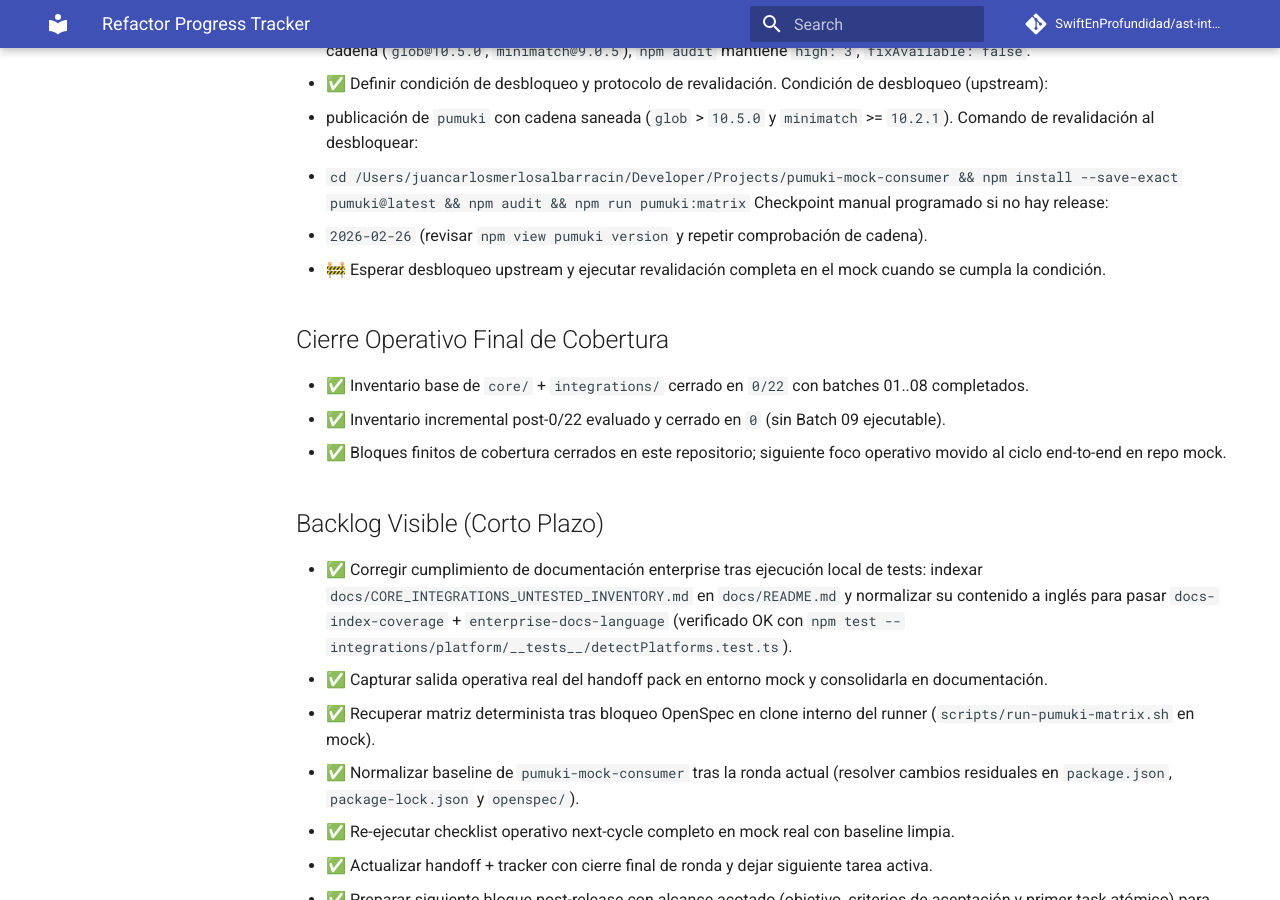
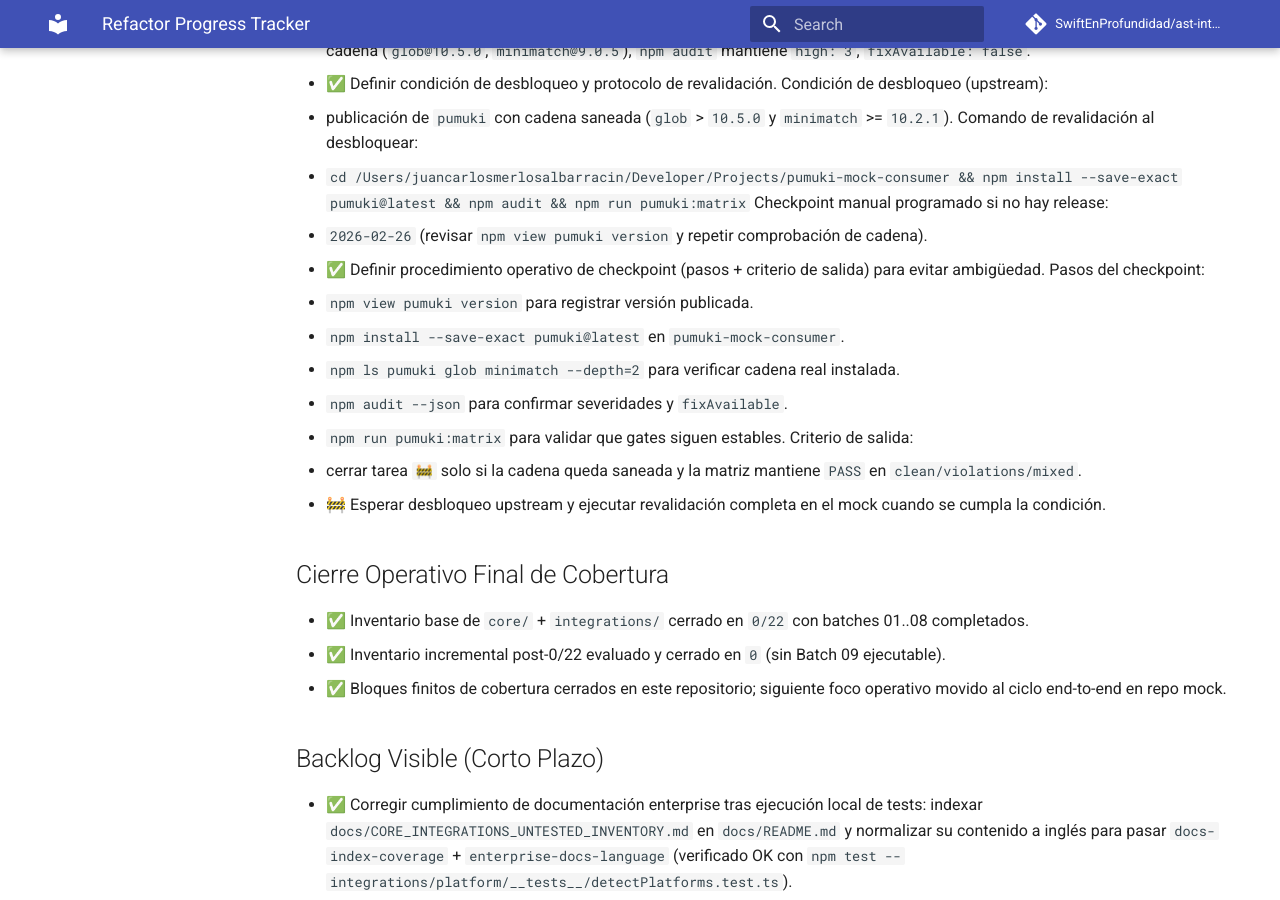
Before and after one commit to SwiftEnProfundidad/ast-intelligence-hooks, an MkDocs documentation site: the page built from docs/REFRACTOR_PROGRESS.md, in a window 1280 px wide and 900 px high, scrolled down 1928 px. Built offline with MkDocs 1.6.1 and Material for MkDocs 9.7.7, drawn with Linux system fonts in a browser that asks for light colours; comment, search, counter and statistics services are not loaded.

Commit message:
docs(tracker): document explicit upstream checkpoint procedure

```diff
--- a/docs/REFRACTOR_PROGRESS.md
+++ b/docs/REFRACTOR_PROGRESS.md
@@ -57,6 +57,15 @@ Estado consolidado del refactor con seguimiento de tareas y evidencia del avance
   - `cd /Users/juancarlosmerlosalbarracin/Developer/Projects/pumuki-mock-consumer && npm install --save-exact pumuki@latest && npm audit && npm run pumuki:matrix`
   Checkpoint manual programado si no hay release:
   - `2026-02-26` (revisar `npm view pumuki version` y repetir comprobación de cadena).
+- ✅ Definir procedimiento operativo de checkpoint (pasos + criterio de salida) para evitar ambigüedad.
+  Pasos del checkpoint:
+  1. `npm view pumuki version` para registrar versión publicada.
+  2. `npm install --save-exact pumuki@latest` en `pumuki-mock-consumer`.
+  3. `npm ls pumuki glob minimatch --depth=2` para verificar cadena real instalada.
+  4. `npm audit --json` para confirmar severidades y `fixAvailable`.
+  5. `npm run pumuki:matrix` para validar que gates siguen estables.
+  Criterio de salida:
+  - cerrar tarea `🚧` solo si la cadena queda saneada y la matriz mantiene `PASS` en `clean/violations/mixed`.
 - 🚧 Esperar desbloqueo upstream y ejecutar revalidación completa en el mock cuando se cumpla la condición.
 
 ## Cierre Operativo Final de Cobertura
```
